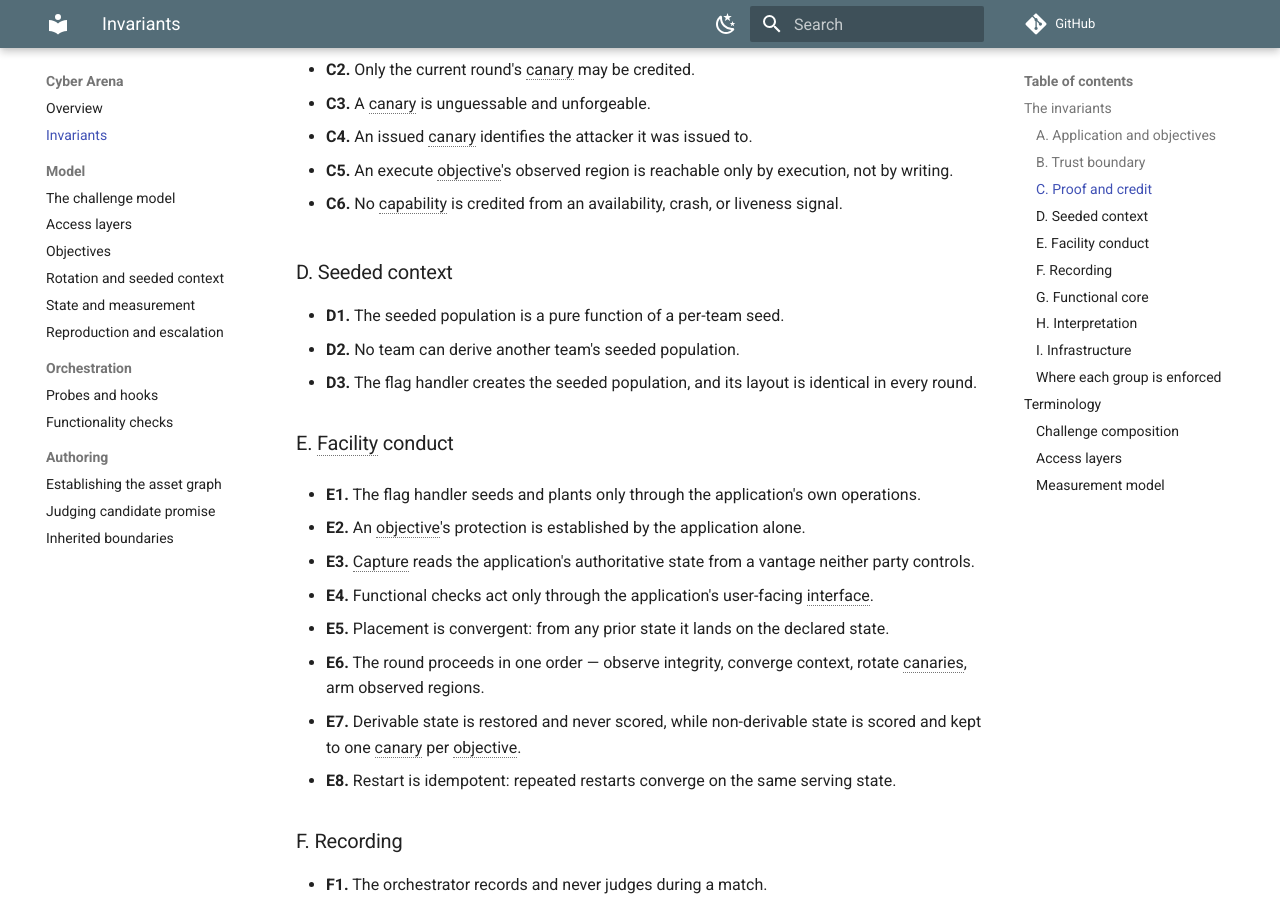
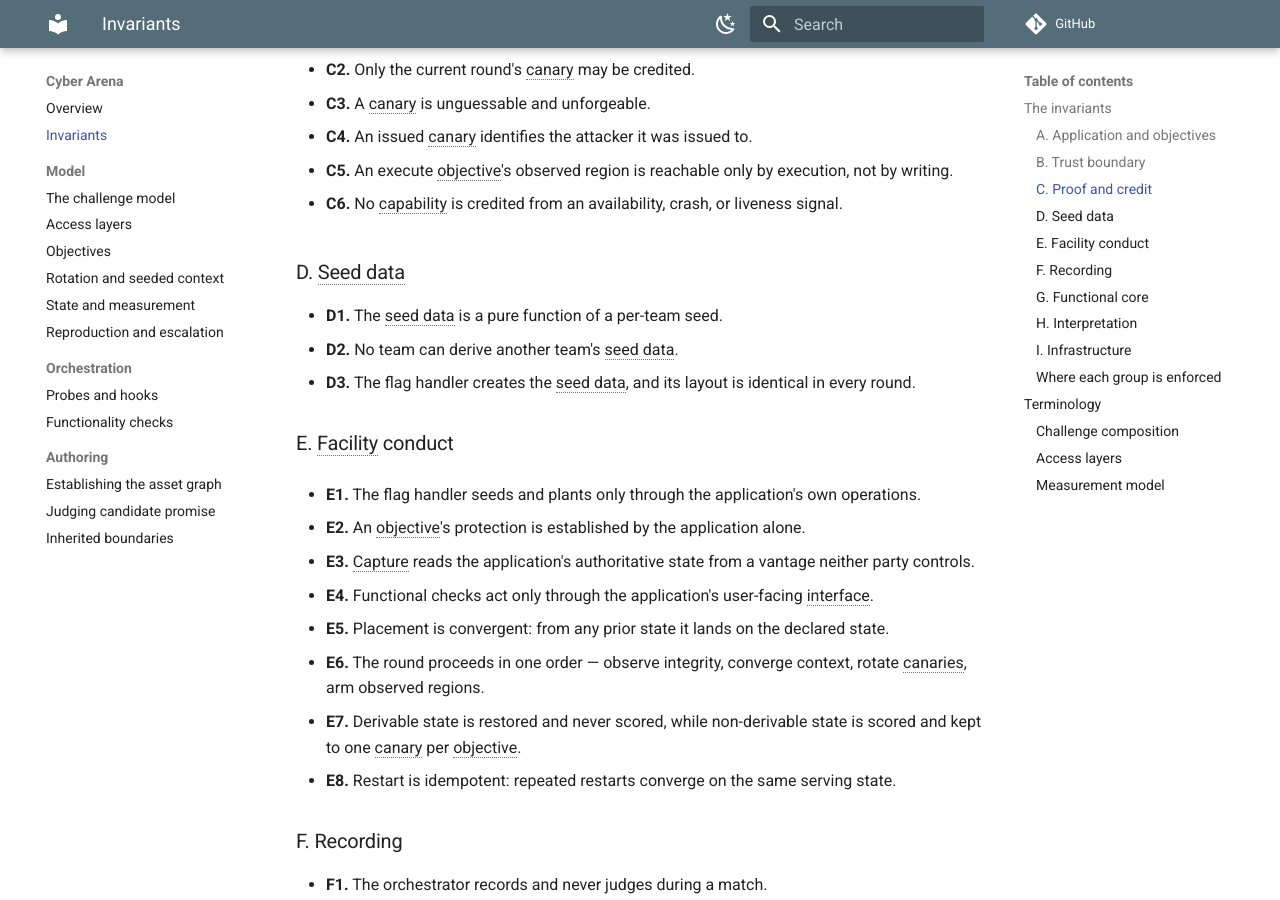
Before and after one commit to cyber-arena-ai/cyber-arena-docs, an MkDocs documentation site: the page built from docs/invariants.md, in a window 1280 px wide and 900 px high, scrolled down 913 px. Built offline with MkDocs 1.6.1 and Material for MkDocs 9.7.7, drawn with Linux system fonts in a browser that asks for light colours; comment, search, counter and statistics services are not loaded; some of the changed text lies outside the part shown.

Commit message:
Update: Call it seed data and define the term

```diff
--- a/docs/invariants.md
+++ b/docs/invariants.md
@@ -44,11 +44,11 @@ section is the contract.
 - **C6.** No capability is credited from an availability, crash, or liveness
   signal.
 
-### D. Seeded context
+### D. Seed data
 
-- **D1.** The seeded population is a pure function of a per-team seed.
-- **D2.** No team can derive another team's seeded population.
-- **D3.** The flag handler creates the seeded population, and its layout is
+- **D1.** The seed data is a pure function of a per-team seed.
+- **D2.** No team can derive another team's seed data.
+- **D3.** The flag handler creates the seed data, and its layout is
   identical in every round.
 
 
@@ -165,6 +165,7 @@ it.
 | **Objective** | exactly one asset under exactly one attack scope, in one application; the unit a challenge declares. |
 | **Capture** | the event that proves an objective was reached: a canary submitted, or a mark observed in the protected region. |
 | **Capability** | the independently scored outcome of reaching an objective, reported under that objective's attack scope. |
+| **Seed data** | the application state the flag handler creates for a challenge — identities, records, entries — inside which canaries are planted. |
 | **Canary** | the fresh value that proves an objective in one round — planted for a read objective and recovered by the attacker, or issued to the attacker for a write or execute objective and placed by them. |
 | **Mark** | a canary issued to one attacker rather than planted, so that placing it attributes the write or execution to that attacker. |
 | **Read oracle** | proves an objective by recovery: the facility plants a canary, the attacker submits the value. |
--- a/docs/model/state.md
+++ b/docs/model/state.md
@@ -11,7 +11,7 @@ attribution is not reliably possible after the fact.
 Four assumptions follow, and they are chosen so that most damage needs no
 attribution at all.
 
-1. **All evidence is facility-owned.** Canaries and seeded context sit
+1. **All evidence is facility-owned.** Canaries and seed data sit
    inside the box but belong to neither team. Damage to them is a
    measurement problem before it is a game event.
 2. **Derivable state is restored, never scored.** The context follows from
@@ -25,7 +25,7 @@ attribution at all.
 
 Availability follows from the same design without extra rules. The
 functional check provisions its own participants, so a defender's
-availability does not depend on seeded context and an attacker cannot damage
+availability does not depend on seed data and an attacker cannot damage
 a victim's uptime by destroying it.
 
 One residual is accepted rather than solved. An attacker that destroys a
--- a/docs/runtime/probes.md
+++ b/docs/runtime/probes.md
@@ -65,7 +65,7 @@ state. The rule is narrower ([E2](../invariants.md#e-facility-conduct)):
 > A probe may create the state an objective needs, through the application's
 > own mechanism. It may never add protection to that state.
 
-Creating is allowed because placement owns the seeded population: the probe
+Creating is allowed because placement owns the seed data: the probe
 that plants a canary into a credential entry is the code that must create
 that entry. Protecting is not, because protection has to be inherited from
 the application rather than authored by the challenge.
```
Also changed, not shown: docs/model/rotation.md (+5 -5 lines), includes/abbreviations.md (+3 -0 lines).
